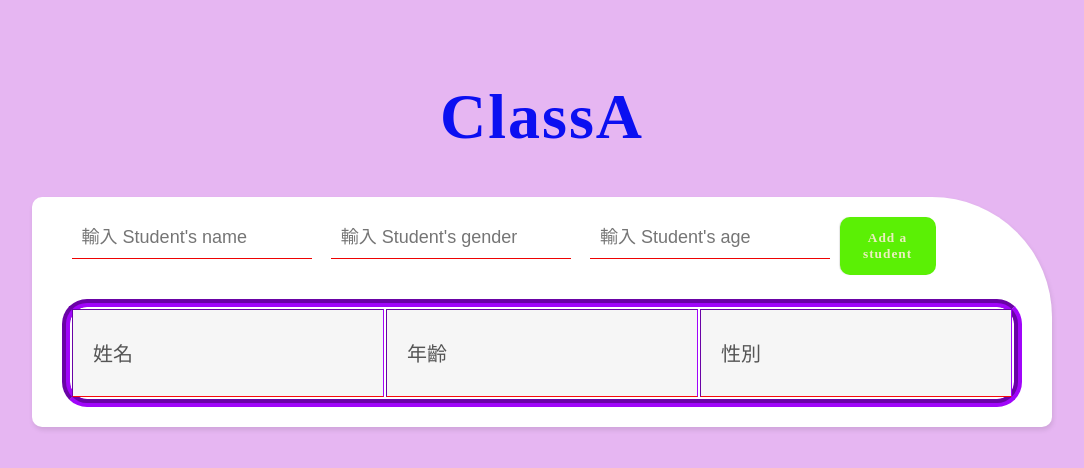
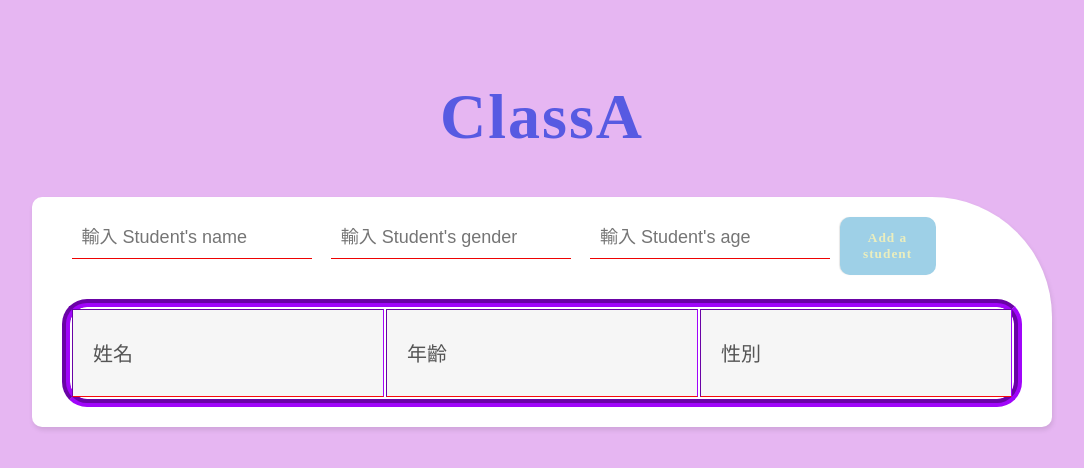
Before and after one commit to lulu2019cat/Final_project12345, a website: page public/classA.html in a window 1280 px wide. Shown: the whole page, without its empty margins (98-1182 px from the left). Drawn offline with Linux system fonts and the light colour scheme; no server answers.

Commit message:
eight commit :styles修改

```diff
--- a/public/styles.css
+++ b/public/styles.css
@@ -4,7 +4,7 @@ body{
 }
 
 h1{
-    color: rgb(11, 15, 241);
+    color: rgb(87, 90, 226);
     font-size: 64px;
     letter-spacing: 2px;
     margin-top: 80px;
@@ -67,7 +67,7 @@ form:after{
 
 button{
     border: 0;
-    background: rgb(91, 240, 5);
+    background: rgb(158, 208, 231);
     border-radius: 10px;
     padding: 13px;
     width: 10%;
```
